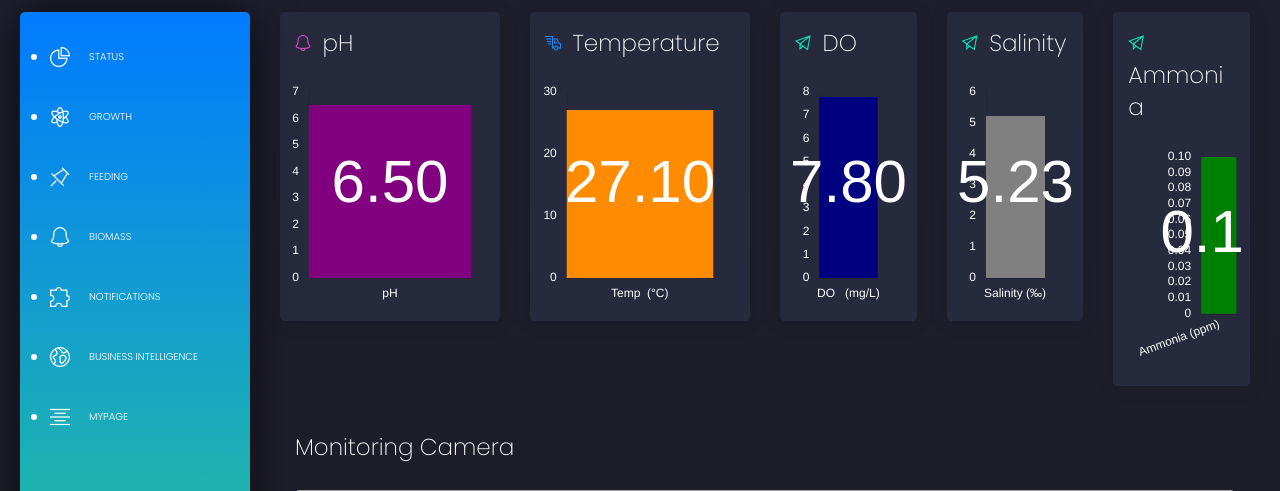
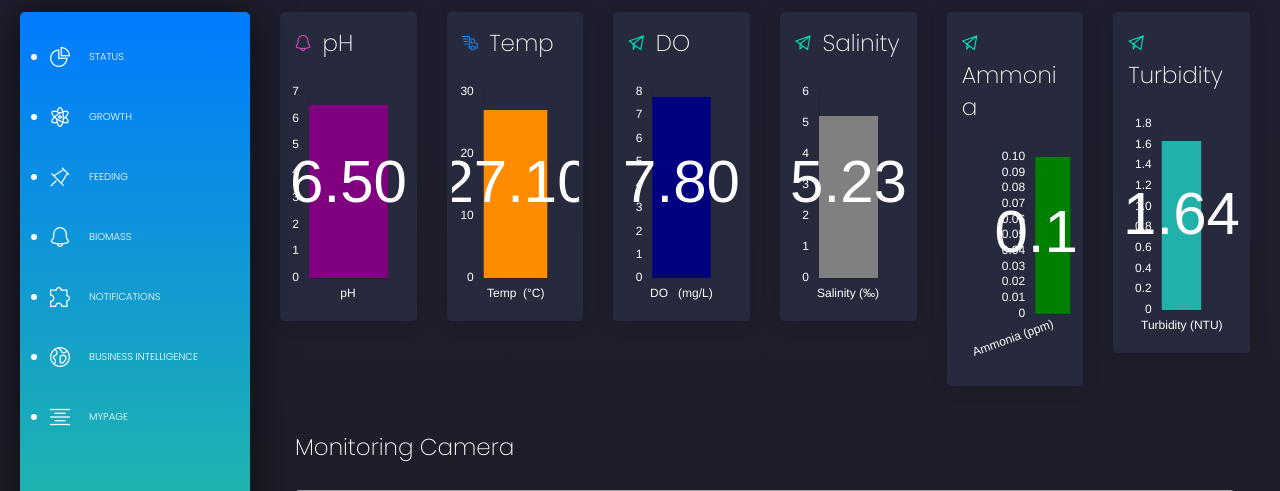
Before and after one commit to jsheo96/FishSense, a Django app: page / in a window 1280 px wide. Shown: the part 68-559 px from the top of the page. Run offline with Django 3.2, Linux system fonts and the light colour scheme; some libraries are stand-ins or nearby versions; grey boxes are pictures that could not be loaded.

Commit message:
turbidity ammonia add

```diff
--- a/apps/static/assets/demo/demo.js
+++ b/apps/static/assets/demo/demo.js
@@ -347,6 +347,8 @@ demo = {
     var myChart = new Chart(ctx, get_option_for_bar('Salinity (‰)', 'grey',5.23));
     var ctx = document.getElementById('Ammonia').getContext("2d");
     var myChart = new Chart(ctx, get_option_for_bar('Ammonia (ppm)', 'green', 0.1));
+    var ctx = document.getElementById('Turbidity').getContext("2d");
+    var myChart = new Chart(ctx, get_option_for_bar('Turbidity (NTU)', 'LightSeaGreen', 1.64));
   },
   initGrowthCharts: function() {
     gradientChartOptionsConfigurationWithTooltipPurple = {
--- a/apps/templates/home/index.html
+++ b/apps/templates/home/index.html
@@ -8,7 +8,7 @@
 {% block content %}
 
     <div class="row">
-      <div class="col-lg-3">
+      <div class="col-lg-2">
         <div class="card card-chart">
           <div class="card-header">
             <h3 class="card-title"><i class="tim-icons icon-bell-55 text-primary"></i> pH</h3>
@@ -20,10 +20,10 @@
           </div>
         </div>
       </div>
-      <div class="col-lg-3">
+      <div class="col-lg-2">
         <div class="card card-chart">
           <div class="card-header">
-            <h3 class="card-title"><i class="tim-icons icon-delivery-fast text-info"></i> Temperature</h3>
+            <h3 class="card-title"><i class="tim-icons icon-delivery-fast text-info"></i> Temp</h3>
           </div>
           <div class="card-body">
             <div class="chart-area">
@@ -68,6 +68,18 @@
           </div>
         </div>
       </div>
+      <div class="col-lg-2">
+        <div class="card card-chart">
+          <div class="card-header">
+            <h3 class="card-title"><i class="tim-icons icon-send text-success"></i> Turbidity</h3>
+          </div>
+          <div class="card-body">
+            <div class="chart-area">
+              <canvas id="Turbidity"></canvas>
+            </div>
+          </div>
+        </div>
+      </div>
     </div>
     <div class="row">
       <div class="col-md-12">
```
